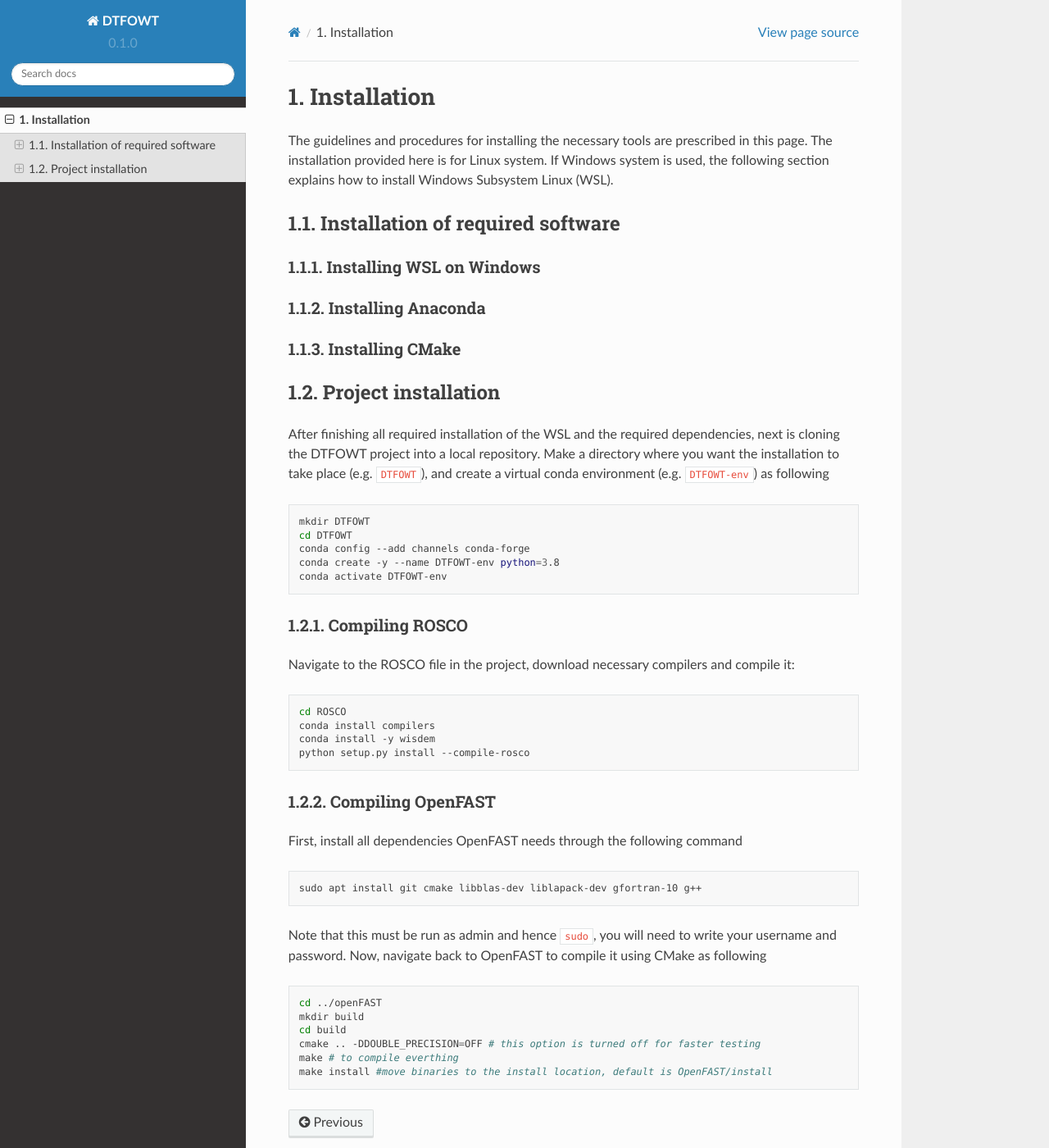
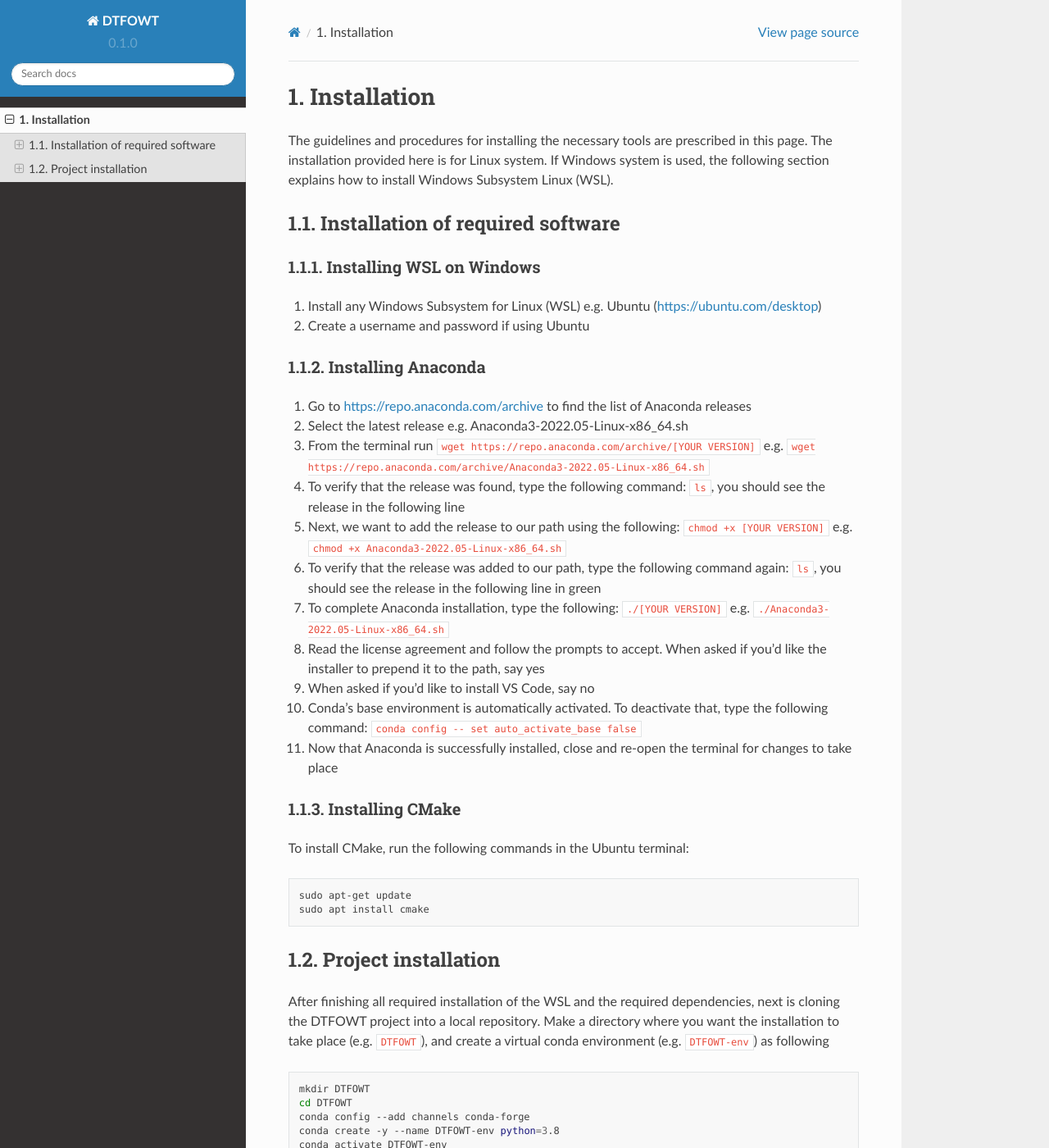
Before and after one commit to UMaine-W2/DigiTWind, a Sphinx documentation site: the page built from docs/source/install/index.rst, in a window 1280 px wide and 1400 px high. Shown: the whole window at 82% size. Built offline with Sphinx 7.4.7 and the Read the Docs theme 2.0.0, drawn with Linux system fonts in a browser that asks for light colours.

Commit message:
Update index.rst

```diff
--- a/docs/source/install/index.rst
+++ b/docs/source/install/index.rst
@@ -9,11 +9,34 @@
 Installing WSL on Windows
 ------------------
 
+1. Install any Windows Subsystem for Linux (WSL) e.g. Ubuntu (https://ubuntu.com/desktop)
+2. Create a username and password if using Ubuntu
+
 Installing Anaconda
 ------------------
 
+1. Go to https://repo.anaconda.com/archive to find the list of Anaconda releases
+2. Select the latest release e.g. Anaconda3-2022.05-Linux-x86_64.sh
+3. From the terminal run :code:`wget https://repo.anaconda.com/archive/[YOUR VERSION]` e.g. :code:`wget https://repo.anaconda.com/archive/Anaconda3-2022.05-Linux-x86_64.sh`
+4. To verify that the release was found, type the following command: :code:`ls`, you should see the release in the following line
+5. Next, we want to add the release to our path using the following:  :code:`chmod +x [YOUR VERSION]` e.g. :code:`chmod +x Anaconda3-2022.05-Linux-x86_64.sh`
+6. To verify that the release was added to our path, type the following command again: :code:`ls`, you should see the release in the following line in green
+7. To complete Anaconda installation, type the following: :code:`./[YOUR VERSION]` e.g. :code:`./Anaconda3-2022.05-Linux-x86_64.sh`
+8. Read the license agreement and follow the prompts to accept. When asked if you'd like the installer to prepend it to the path, say yes
+9. When asked if you’d like to install VS Code, say no
+10. Conda’s base environment is automatically activated. To deactivate that, type the following command: :code:`conda config -- set auto_activate_base false`
+11. Now that Anaconda is successfully installed, close and re-open the terminal for changes to take place
+
+
 Installing CMake
 ------------------
+
+To install CMake, run the following commands in the Ubuntu terminal:
+
+.. code-block:: bash
+
+    sudo apt-get update
+    sudo apt install cmake
 
 Project installation
 ~~~~~~~~~~~~~~~~~
```
